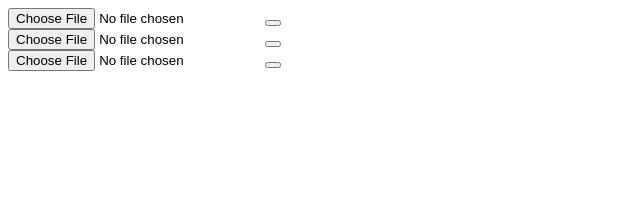
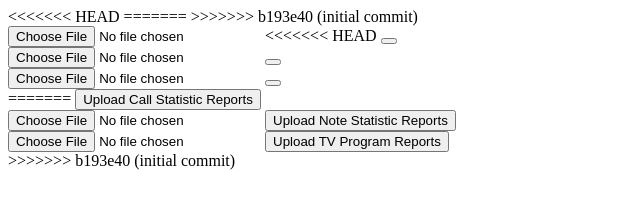
Before and after one commit to paulmeddaugh/Renner-Report-Uploads, a plain HTML site: page index.html in a window 1280 px wide. Shown: the whole page, without its empty margins (0-640 px from the left). Drawn offline with Linux system fonts and the light colour scheme.

Commit message:
initial commit

```diff
--- a/index.html
+++ b/index.html
@@ -5,11 +5,16 @@
     <meta http-equiv="X-UA-Compatible" content="IE=edge">
     <meta name="viewport" content="width=device-width,initial-scale=1.0">
     <title>Renner Ministries Report Uploads</title>
+<<<<<<< HEAD
+=======
+    <script src="./index.js"></script>
+>>>>>>> b193e40 (initial commit)
   </head>
   <body>
     <main>
       <div>
         <input type="file" id="agentInQueueFile">
+<<<<<<< HEAD
         <button id="agentInQueueSubmit" type="button">
       </div>
       <div>
@@ -23,3 +28,18 @@
     </main>
   </body>
 </html>
+=======
+        <button id="agentInQueueSubmit" type="button">Upload Call Statistic Reports</button>
+      </div>
+      <div>
+        <input type="file" id="noteStatsFile">
+        <button id="noteStatsSubmit" type="button">Upload Note Statistic Reports</button>
+      </div>
+      <div>
+        <input type="file" id="tvStatsFile">
+        <button id="tvStatsSubmit" type="button">Upload TV Program Reports</button>
+      </div>
+    </main>
+  </body>
+</html>
+>>>>>>> b193e40 (initial commit)
```
Also changed, not shown: index.js (added), 1 other file.
